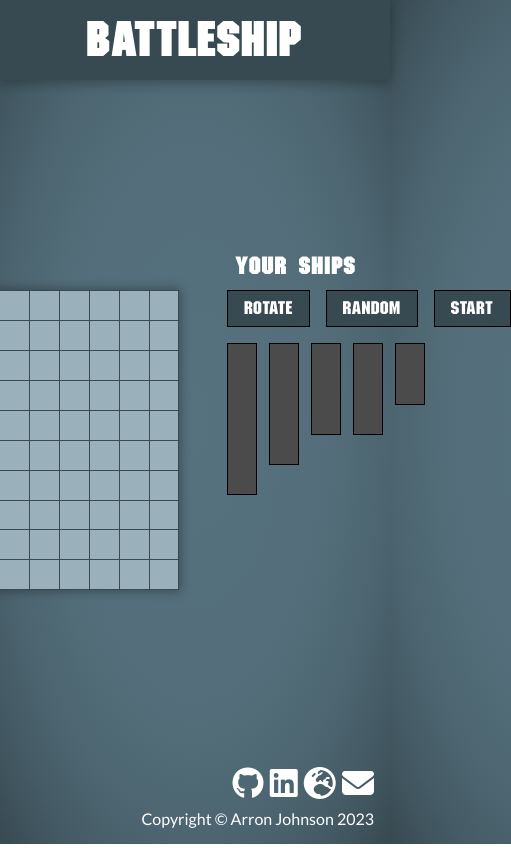
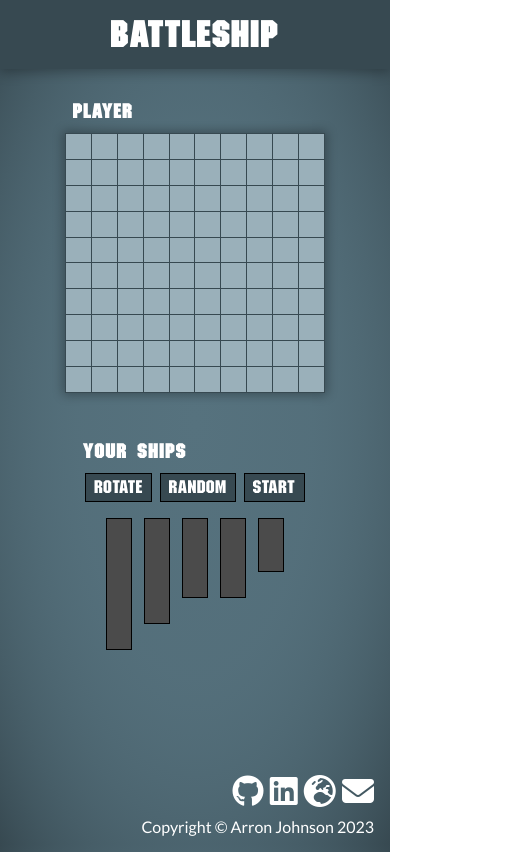
Before and after one commit to arronjohnson/battleship, a website built with webpack: page src/index.html in a window 390 px wide. Shown: the whole page, 511 px wide, since content can reach past the window. Built offline with nearby package versions, Linux system fonts and the light colour scheme; a web font is replaced by a local one.

Commit message:
Add responsive layout

```diff
--- a/src/style.scss
+++ b/src/style.scss
@@ -14,7 +14,10 @@ $dark-blue: #374951;
 $blue: #56727e;
 $light-blue: #9ab0ba;
 $ship-color: rgb(75, 75, 75);
-$cell-size: calc(300px / 10);
+$board-size: 300px;
+$board-size-small: 260px;
+$cell-size: calc($board-size / 10);
+$cell-size-small: calc($board-size-small / 10);
 
 html {
   box-sizing: border-box;
@@ -141,8 +144,8 @@ main {
   display: grid;
   gap: 1px;
   grid-template-columns: repeat(10, 1fr);
-  height: 300px;
-  width: 300px;
+  height: $board-size;
+  width: $board-size;
 
   &--p2:hover {
     cursor: pointer;
@@ -168,7 +171,7 @@ main {
 }
 
 .ship-placement {
-  width: 300px;
+  width: $board-size;
 
   &__title {
     font-family: 'NFL-Dolphins';
@@ -253,3 +256,74 @@ main {
     margin-top: 8px;
   }
 }
+
+@media (max-width: 700px) {
+  main {
+    align-items: center;
+    flex-direction: column;
+    margin: 32px 0;
+  }
+
+  .ship-placement {
+    height: 300px;
+  }
+}
+
+@media (max-width: 400px) {
+  .header {
+    &__heading {
+      font-size: 2rem;
+    }
+  }
+
+  .gameboard-container {
+    &__title {
+      font-size: 1.1rem;
+    }
+  }
+
+  .gameboard {
+    height: $board-size-small;
+    width: $board-size-small;
+  }
+
+  .ship-placement {
+    display: flex;
+    flex-direction: column;
+    width: 240px;
+
+    &__title {
+      font-size: 1.1rem;
+    }
+  }
+
+  .button-container {
+    justify-content: center;
+    gap: 8px;
+  }
+
+  .button {
+    padding: 4px 8px;
+  }
+
+  .ship-container {
+    align-self: center;
+  }
+
+  .ship {
+    width: $cell-size-small;
+
+    &__cell {
+      height: $cell-size-small;
+    }
+
+    &--horizontal {
+      height: $cell-size-small;
+      width: min-content;
+    }
+  }
+
+  .ship--horizontal > .ship__cell {
+    width: $cell-size-small;
+  }
+}
```
